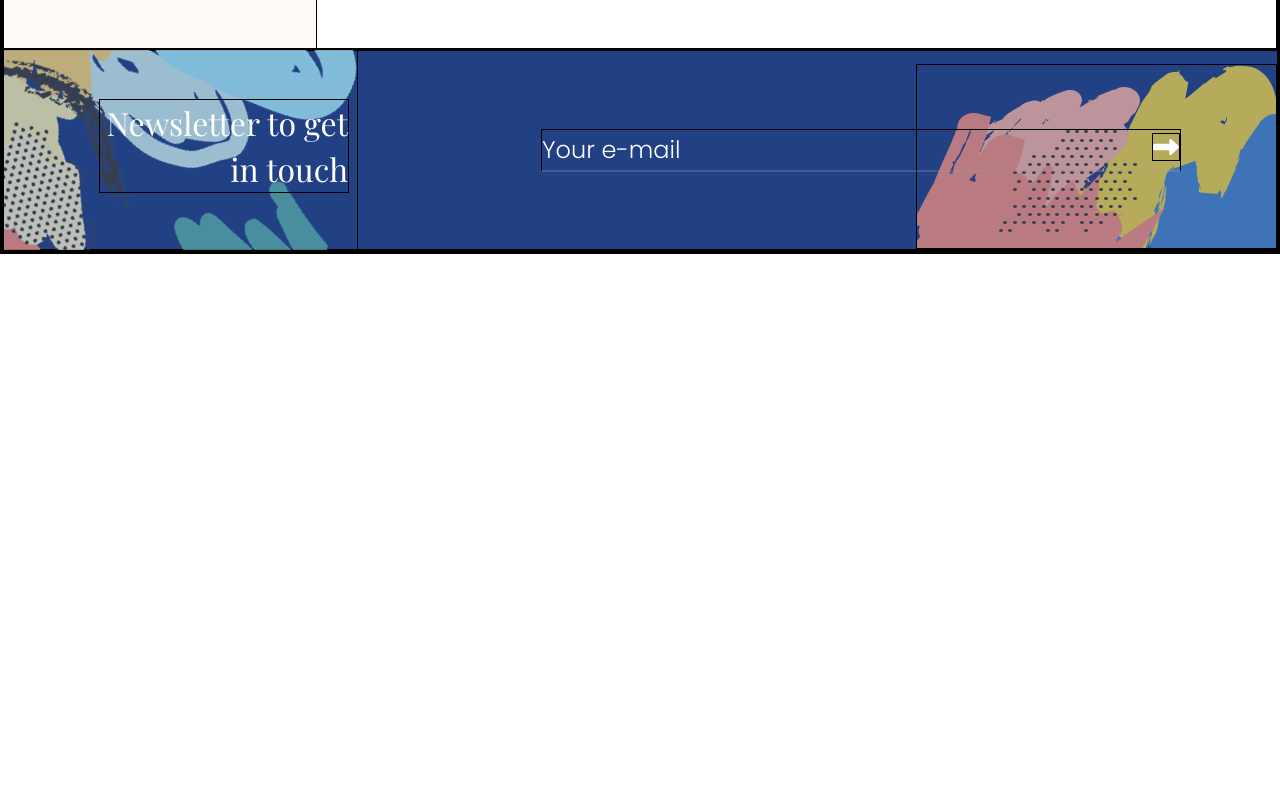
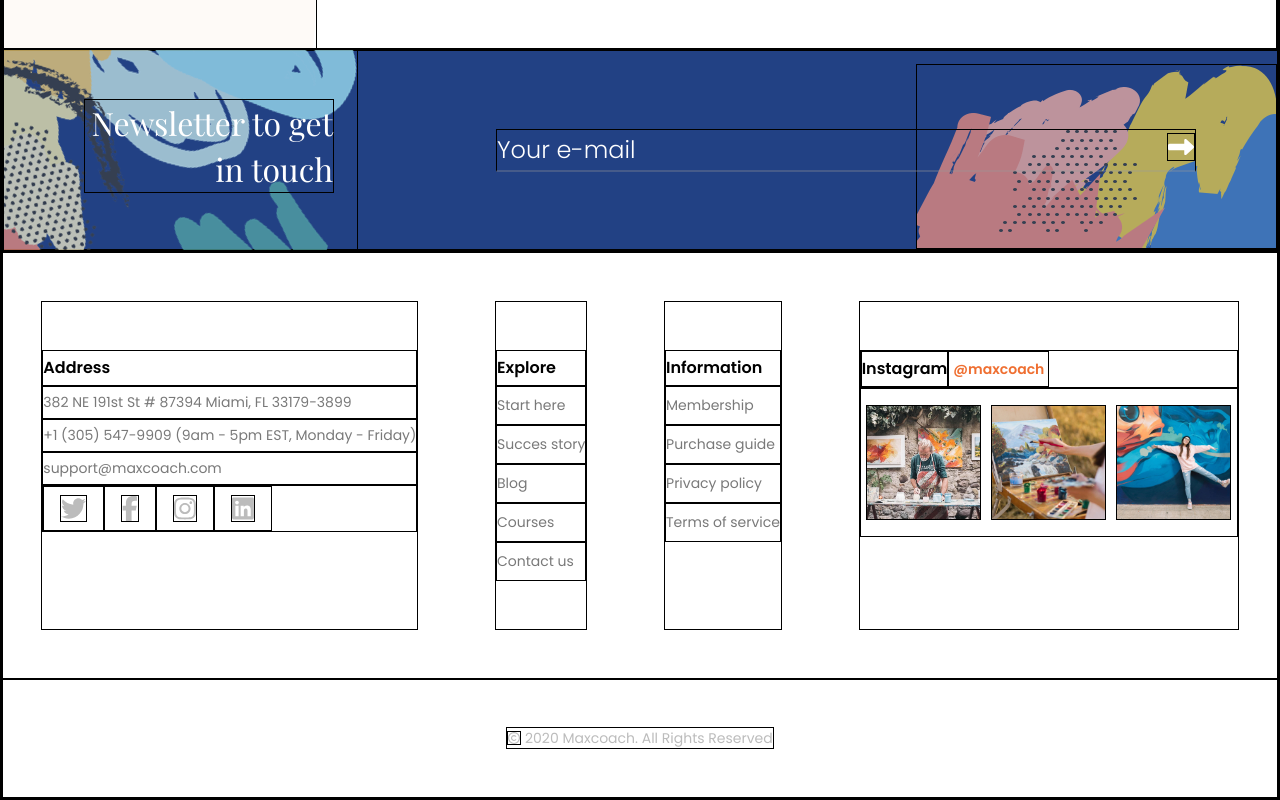
Before and after one commit to SimoMassaro52/proj-html-vuejs, a Vue app: page / in a window 1280 px wide. Shown: the part 7546-8346 px from the top of the page. Before the commit the page ends 7800 px from the top, so only its background shows below. Built offline with nearby package versions, Linux system fonts and the light colour scheme; a web font is replaced by a local one.

Commit message:
footer done

```diff
--- a/src/components/Footer.vue
+++ b/src/components/Footer.vue
@@ -1,15 +1,180 @@
 <template>
-    <footer>
+    <footer class="d-flex flex-column">
+        <div id="sub-footer" class="d-flex flex-row justify-content-around py-5">
+            <div id="address" class="d-flex flex-column py-5">
+                <span class="title">Address</span>
+                <span>382 NE 191st St # 87394 Miami, FL 33179-3899</span>
+                <span>+1 (305) 547-9909 (9am - 5pm EST, Monday - Friday)</span>
+                <a href="#">support@maxcoach.com</a>
+                <div  id="social" class="d-flex flex-row">
+                    <a class="d-flex align-items-center px-3 py-2" href="#" v-for="(social, indexS) in socials" :key="indexS">
+                        <i :class="`fa-brands ${social.icon}`"></i>
+                    </a>
+                </div>
+            </div>
 
+            <div id="explore" class="d-flex flex-column py-5">
+                <span class="title">Explore</span>
+                <a href="#" v-for="(linkL, indexL) in exploreLinks" :key="indexL" class="py-2">
+                    {{linkL.text}}
+                </a>
+            </div>
+
+            <div id="info" class="d-flex flex-column py-5">
+                <span class="title">Information</span>
+                <a href="#" v-for="(linkI, indexI) in infoLinks" :key="indexI" class="py-2">
+                    {{linkI.text}}
+                </a>
+            </div>
+
+            <div id="insta" class="py-5">
+                <div class="d-flex flex-row">
+                    <span class="title">Instagram</span> <a href="#" class="d-flex align-items-center px-1">@maxcoach</a>
+                </div>
+                <div id="pics" class="d-flex flex-row justify-content-around py-3">
+                    <img v-for="(pic, indexP) in instaArr" :key="indexP" :src="require(`@/assets/img/${pic.img}.jpg`)" alt="">
+                </div>
+            </div>
+        </div>
+        <div id="copyright" class="text-center py-5">
+            <span><i class="far fa-copyright"></i> 2020 Maxcoach. All Rights Reserved</span>
+        </div>
     </footer>
 </template>
 
 <script>
 export default {
-    name:'Footer'
+    name:'Footer',
+    data(){
+        return{
+            socials:[
+                {
+                    icon: 'fa-twitter'
+                },
+                {
+                    icon: 'fa-facebook-f'
+                },
+                {
+                    icon: 'fa-instagram'
+                },
+                {
+                    icon: 'fa-linkedin'
+                }
+            ],
+            exploreLinks:[
+                {
+                    text:'Start here'
+                },
+                {
+                    text:'Succes story'
+                },
+                {
+                    text:'Blog'
+                },
+                {
+                    text:'Courses'
+                },
+                {
+                    text:'Contact us'
+                }
+            ],
+
+            infoLinks:[
+                {
+                    text:'Membership'
+                },
+                {
+                    text:'Purchase guide'
+                },
+                {
+                    text:'Privacy policy'
+                },
+                {
+                    text:'Terms of service'
+                }
+            ],
+            instaArr:[
+                {
+                    img:'120084500_197897808368764_8114555493043279565_n'
+                },
+                {
+                    img:'120012142_177596140500760_8623485824101406058_n'
+                },
+                {
+                    img:'120099363_364334431619755_7198812647386067017_n'
+                }
+            ]
+        }
+    }
 }
 </script>
 
-<style>
+<style lang="scss" scoped>
+@import '@/assets/style/variables.scss';
 
+    .title{
+        color: black;
+        font-weight: bold;
+        font-size: 16px;
+        padding: 5px 0;
+    }
+
+    #address{
+        .title{
+            color: black;
+            font-weight: bold;
+            font-size: 16px;
+        }
+
+        span, a{
+            padding: 5px 0;
+            font-size: 14px;
+            color: $boulder;
+        }
+        #social{
+            svg{
+                color: $silver;
+                font-size: 25px;
+            }
+        }
+    }
+
+    #explore{
+        a{
+            color: $boulder;
+            font-size: 14px;
+        }
+    }
+
+    #info{
+
+        a{
+            color: $boulder;
+            font-size: 14px;
+        }
+    }
+
+    #insta{
+        width: 380px;
+        a{
+            color: $button-orange;
+            font-weight: bold;
+            font-size: 14px;
+        }
+
+        #pics{
+            img{
+                widows: 120px;
+                height: 115px;
+            }
+        }
+    }
+
+    #copyright{
+        color: $silver;
+        font-size: 14px;
+        svg{
+            font-size: 12px;
+        }
+    }
 </style>
--- a/src/components/Mail.vue
+++ b/src/components/Mail.vue
@@ -37,7 +37,7 @@ export default {
 
         form{
             border-bottom: 2px solid rgb(154, 152, 152, 0.3);
-            width: 640px;
+            width: 700px;
         }
 
         input[type=email]{
```
